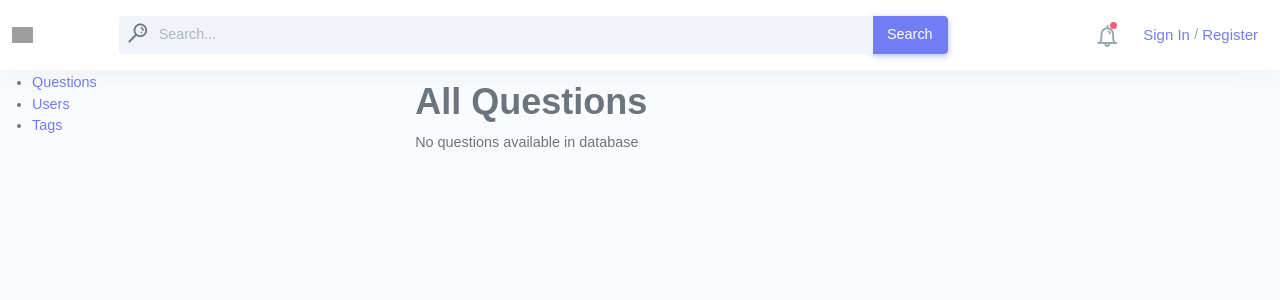
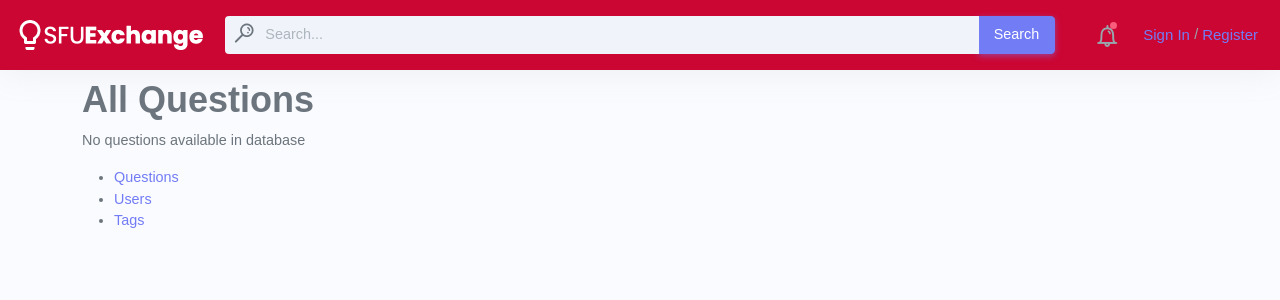
Before and after one commit to wassimkhelifi/sfu-exchange-project, a Django app: page /exchange/questions/ in a window 1280 px wide. Shown: the top 300 px of the page. Run offline with Django 3.2, Linux system fonts and the light colour scheme; data that the repository does not hold is empty; parts of the project's set-up code (start-up, migrations or seed data) failed here and were passed over; some libraries are stand-ins or nearby versions; some web fonts are replaced; grey boxes are pictures that could not be loaded.

Commit message:
added logo and minor changes

```diff
--- a/sfu-exchange-project/exchange/models.py
+++ b/sfu-exchange-project/exchange/models.py
@@ -63,7 +63,7 @@ class Question(models.Model):
     deleted = models.BooleanField(default=False, null=False)
     created_at = models.DateTimeField(auto_now_add=True,  null=False)
     last_edited = models.DateTimeField(auto_now_add=True, null=False)
-    # slug = AutoSlugField(_('slug'), max_length=50, unique=True, populate_from=('title',))
+    slug = AutoSlugField(_('slug'), max_length=50, unique=True, populate_from=('title',))
 
     # Relationships
     user_id = models.ForeignKey(User, on_delete=models.CASCADE)
--- a/sfu-exchange-project/exchange/templates/exchange/questions.html
+++ b/sfu-exchange-project/exchange/templates/exchange/questions.html
@@ -1,7 +1,7 @@
 {% extends "base.html" %}
   {% block head %}
     {% load static %}
-    <link rel="stylesheet" type="text/css" href="{% static 'exchange/questions.css' %}" />
+    <!-- <link rel="stylesheet" type="text/css" href="{% static 'exchange/questions.css' %}" /> -->
   {% endblock %}
 {% block title %}Questions{% endblock %}
 {% block content %}
--- a/sfu-exchange-project/templates/base.html
+++ b/sfu-exchange-project/templates/base.html
@@ -14,14 +14,13 @@
 	<script src="https://cdn.jsdelivr.net/npm/bootstrap@5.1.3/dist/js/bootstrap.bundle.min.js" integrity="sha384-ka7Sk0Gln4gmtz2MlQnikT1wXgYsOg+OMhuP+IlRH9sENBO0LRn5q+8nbTov4+1p" crossorigin="anonymous"></script>
 
 	<!--Navbar -->
-	<div class='navbar-custom topnav-navbar'>
+	<div class='navbar-custom topnav-navbar' style="background-color:#CC0633">
 		<div class='container-fluid'>
 			<div class='row'>
 				<!--Navbar Logo-->
-				<div class='col-1 my-auto'>
-					<a href='#' class=''>
-						<img class="topnav-logo-lg d-none d-lg-block" src='logo-big' alt='SFUE' height="16"/>
-						<img class="topnav-logo-sm d-none " src='logo-small' alt='SFUE' height="16"/>
+				<div class='col-2 my-auto'>
+					<a href='/exchange/questions/' class=''>
+						<img class="topnav-logo-lg d-none d-lg-block" src="{% static 'images/logo4.png' %}" alt='SFUE' height="40"/>
 					</a>
 				</div>
 
@@ -39,7 +38,7 @@
 				</div>
 
 				<!--Dropdowns-->
-				<div class='col-3'>
+				<div class='col-2'>
 					<ul class='list-unstyled topbar-menu d-flex float-end mb-0'>
 						<!--Searchbar Dropdown-->
 						<li class="dropdown notification-list d-md-none">
@@ -139,9 +138,13 @@
 			</div>
 		</div>
 	</div>
-	{% comment %} Main Page Content {% endcomment %}
-	{% block content %}{% endblock %}
 
-	{% comment %} Footer?  {% endcomment %}
+	<!--Main Page Content and Sidebar-->
+	<div class="container">
+    {% block content %}{% endblock %}
+	</div>
+
+  <!--Footer-->
+
 </body>
 </html>
```
Also changed, not shown: sfu-exchange-project/bootstrap/images/logo4.png (added), sfu-exchange-project/exchange/migrations/0008_question_slug.py (added), sfu-exchange-project/exchange/static/exchange/sfu_logo.png (deleted).
